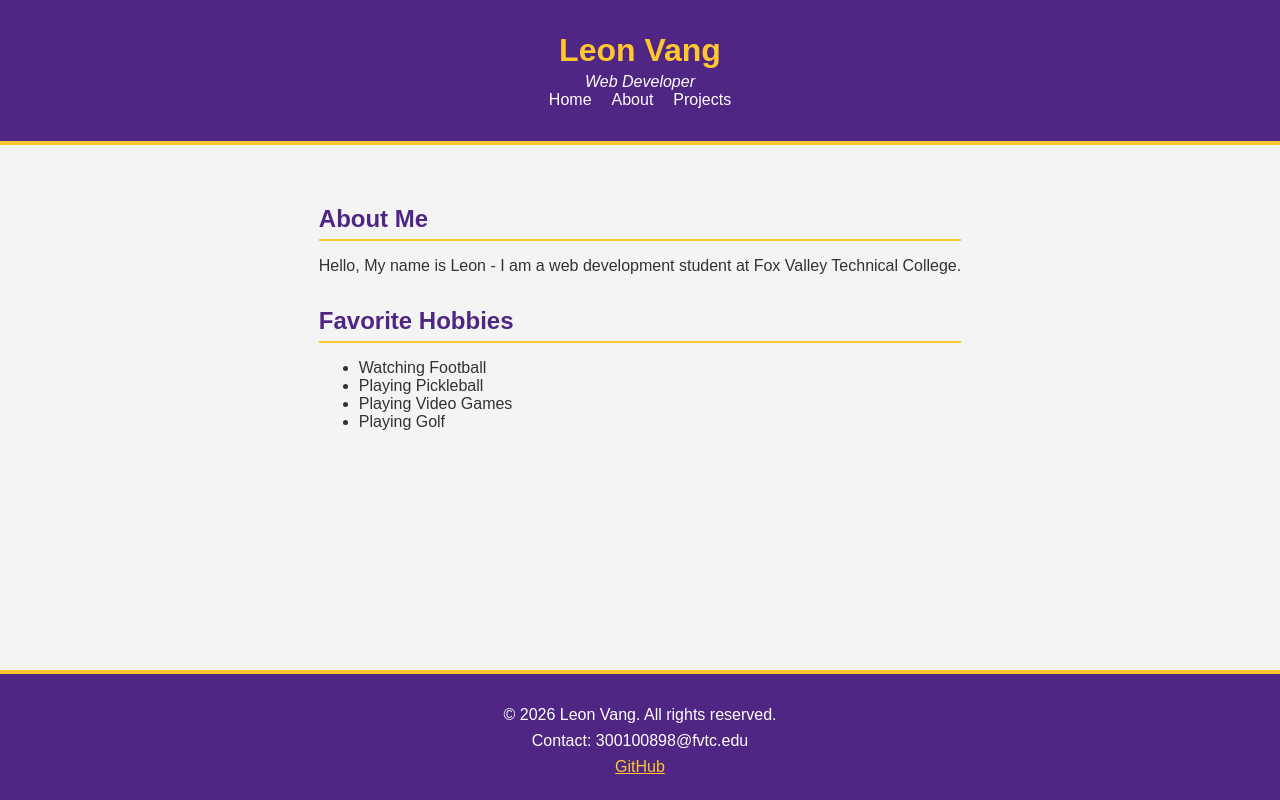
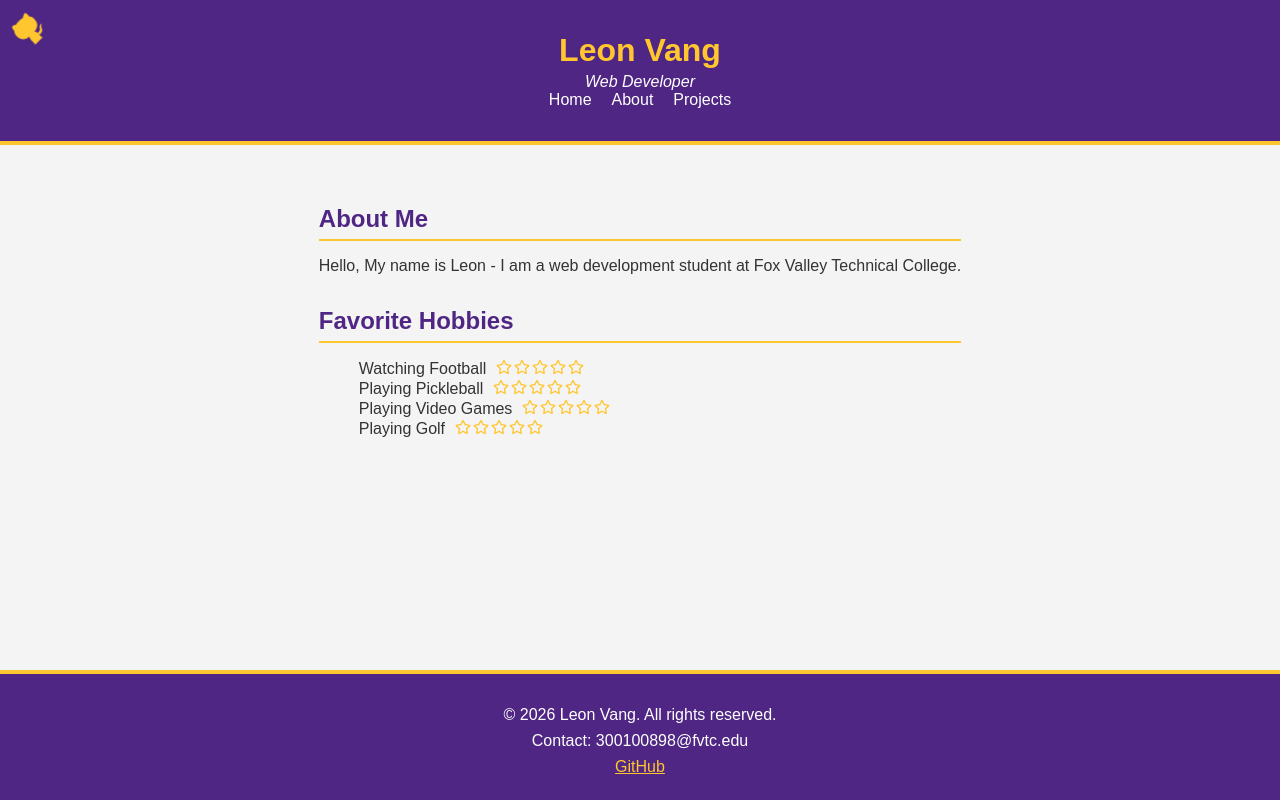
Before and after one commit to Lvang05/Lvang05.github.io, a React (Vite) app: page / in a window 1280 px wide. Built offline with nearby package versions, Linux system fonts and the light colour scheme.

Commit message:
Added Item Rating / GitHub Corners

```diff
--- a/package.json
+++ b/package.json
@@ -11,7 +11,8 @@
   },
   "dependencies": {
     "react": "^19.2.8",
-    "react-dom": "^19.2.8"
+    "react-dom": "^19.2.8",
+    "react-icons": "^5.7.0"
   },
   "devDependencies": {
     "@eslint/js": "^10.0.1",
--- a/src/App.jsx
+++ b/src/App.jsx
@@ -2,17 +2,20 @@
 import Nav from './Components/Nav'
 import Footer from './Components/Footer'
 import './App.css'
+import GitHubCorner from './Components/GitHubCorner'
+import StarRating from './Components/StarRating'
 
 const App = () => {
   const hobbies = [
-    'Watching Football',
-    'Playing Pickleball',
-    'Playing Video Games',
-    'Playing Golf',
+    { name: 'Watching Football', initialRating: 0 },
+    { name: 'Playing Pickleball', initialRating: 0 },
+    { name: 'Playing Video Games', initialRating: 0 },
+    { name: 'Playing Golf', initialRating: 0 },
   ]
 
   return (
     <div className="app">
+      <GitHubCorner />
       <Header name="Leon Vang" tagline="Web Developer">
         <Nav />
       </Header>
@@ -25,7 +28,10 @@
           <h2>Favorite Hobbies</h2>
           <ul>
             {hobbies.map((hobby, index) => (
-              <li key={index}>{hobby}</li>
+              <li key={index} style={{ display: 'flex', alignItems: 'center', gap: '10px' }}>
+                <span>{hobby.name}</span>
+                <StarRating initialRating={hobby.initialRating} />
+              </li>
             ))}
           </ul>
         </section>
--- /dev/null
+++ b/src/Components/GitHubCorner.jsx
@@ -0,0 +1,16 @@
+const GitHubCorner = () => {
+    return (
+        <>
+            <a href="https://lvang05.github.io/" className="github-corner" aria-label="View source on GitHub">
+                <svg width="80" height="80" viewBox="0 0 250 250" style={{ fill: '#4F2683', color: '#FFC62F', position: 'absolute', top: 0, border: 0, left: 0, transform: 'scale(-1, 1)' }} aria-hidden="true">
+                    <path d="M0,0 L115,115 L130,115 L142,142 L250,250 L250,0 Z" />
+                    <path d="M128.3,109.0 C113.8,99.7 119.0,89.6 119.0,89.6 C122.0,82.7 120.5,78.6 120.5,78.6 C119.2,72.0 123.4,76.3 123.4,76.3 C127.3,80.9 125.5,87.3 125.5,87.3 C122.9,97.6 130.6,101.9 134.4,103.2" fill="currentColor" style={{ transformOrigin: '130px 106px' }} className="octo-arm" />
+                    <path d="M115.0,115.0 C114.9,115.1 118.7,116.5 119.8,115.4 L133.7,101.6 C136.9,99.2 139.9,98.4 142.2,98.6 C133.8,88.0 127.5,74.4 143.8,58.0 C148.5,53.4 154.0,51.2 159.7,51.0 C160.3,49.4 163.2,43.6 171.4,40.1 C171.4,40.1 176.1,42.5 178.8,56.2 C183.1,58.6 187.2,61.8 190.9,65.4 C194.5,69.0 197.7,73.2 200.1,77.6 C213.8,80.2 216.3,84.9 205.4,96.6 C205.1,102.4 203.0,107.8 198.3,112.5 C181.9,128.9 168.3,122.5 157.7,114.1 C157.9,116.9 156.7,120.9 152.7,124.9 L141.0,136.5 C139.8,137.7 141.6,141.9 141.8,141.8 Z" fill="currentColor" className="octo-body" />
+                </svg>
+            </a>
+            <style>{`.github-corner:hover .octo-arm{animation:octocat-wave 560ms ease-in-out}@keyframes octocat-wave{0%,100%{transform:rotate(0)}20%,60%{transform:rotate(-25deg)}40%,80%{transform:rotate(10deg)}}@media (max-width:500px){.github-corner:hover .octo-arm{animation:none}.github-corner .octo-arm{animation:octocat-wave 560ms ease-in-out}}`}</style>
+        </>
+    )
+}
+
+export default GitHubCorner
--- /dev/null
+++ b/src/Components/StarRating.jsx
@@ -0,0 +1,23 @@
+import { useState } from 'react'
+import { FaStar, FaRegStar } from 'react-icons/fa'
+
+const StarRating = ({ initialRating = 0 }) => {
+    const [rating, setRating] = useState(initialRating)
+
+    return (
+        <div style={{ display: 'inline-flex', gap: '2px', cursor: 'pointer' }}>
+            {[1, 2, 3, 4, 5].map((starNumber) => (
+                <span
+                    key={starNumber}
+                    onClick={() => setRating(starNumber)}
+                >
+                    {starNumber <= rating
+                        ? <FaStar color="#4F2683" />
+                        : <FaRegStar color="#FFC62F" />}
+                </span>
+            ))}
+        </div>
+    )
+}
+
+export default StarRating
```
Also changed, not shown: 4 other files (tests, documents, lock files or other folders).
